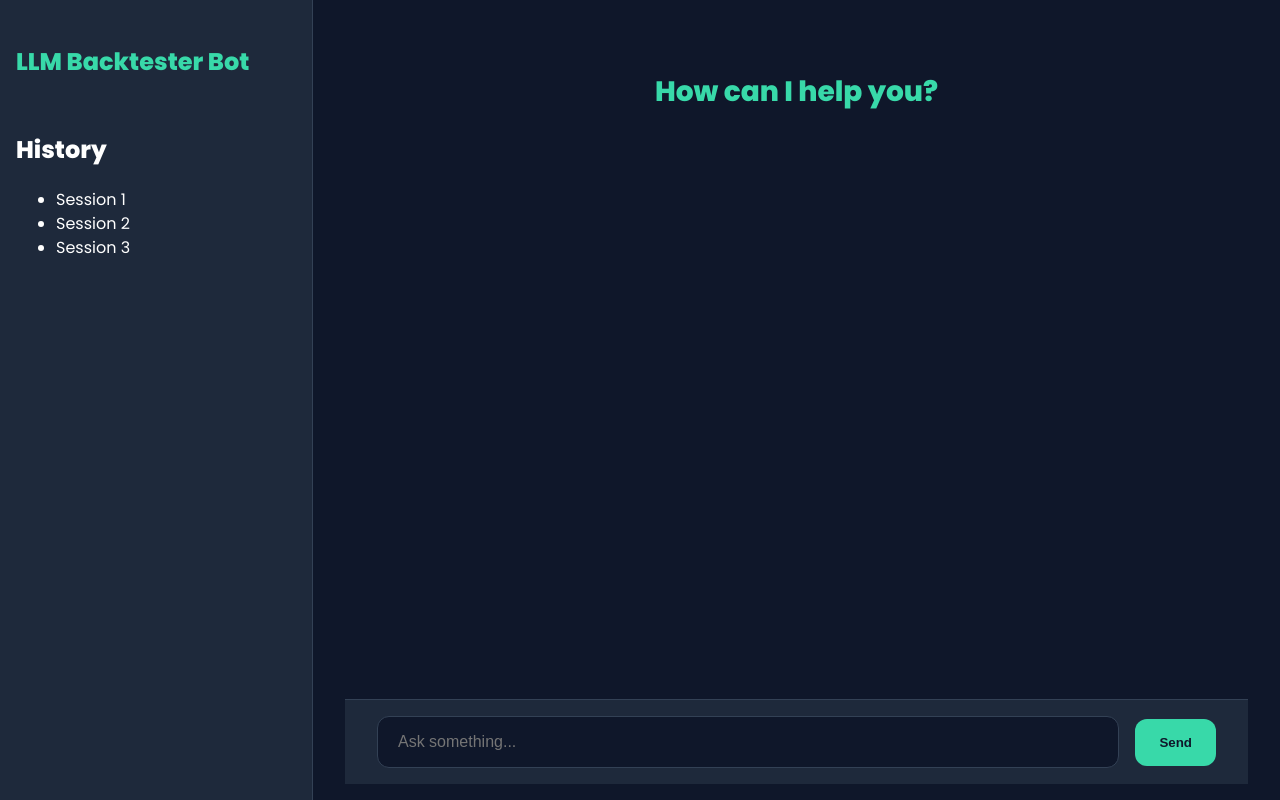
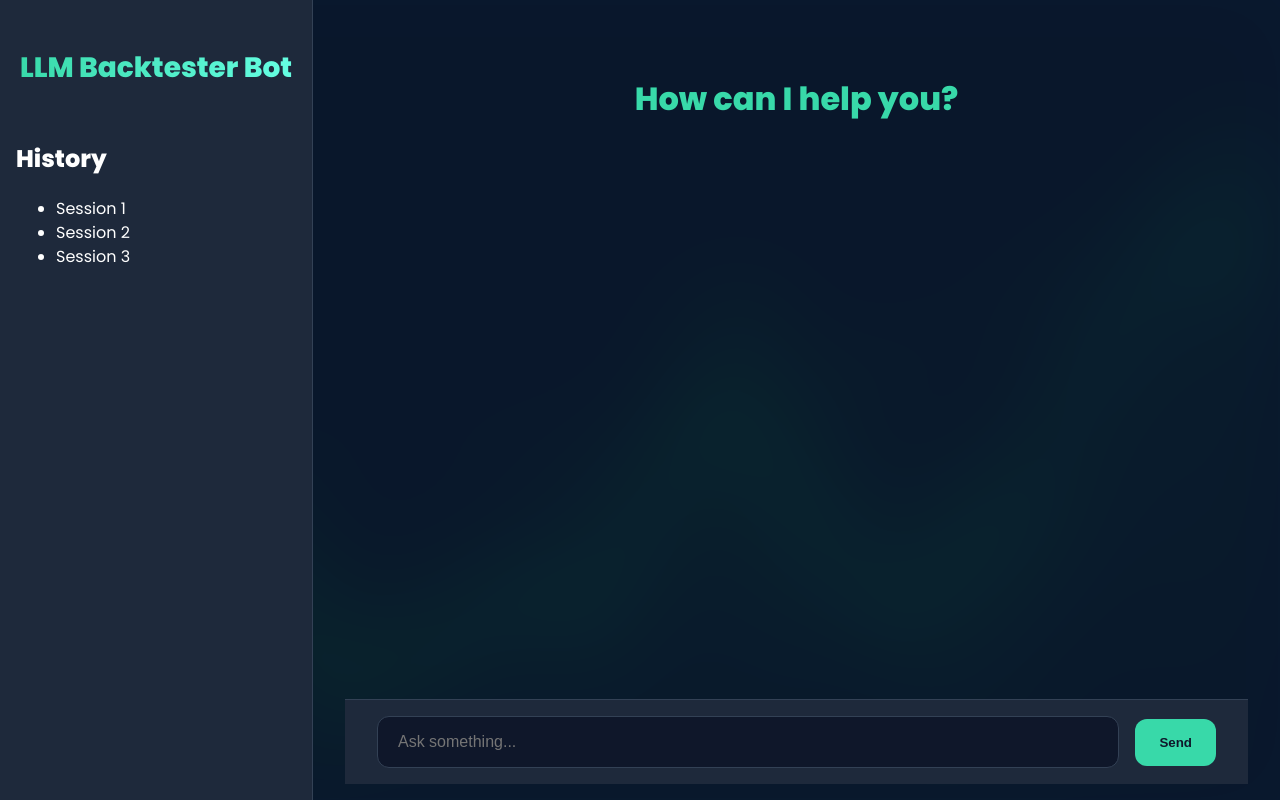
Before and after one commit to archakamk/FinTrack, a React (Vite) app: page / in a window 1280 px wide. Built offline with nearby package versions, Linux system fonts and the light colour scheme.

Commit message:
Refactor code structure for improved readability and maintainability

```diff
--- a/src/App.tsx
+++ b/src/App.tsx
@@ -20,6 +20,10 @@ function App() {
   }
 
   return (
+    <>
+      {/* 🌌 Animated background */}
+      <div className="background-overlay"></div>
+
       <div className="app-container">
         <aside className="sidebar">
           <h1 className="site-title">LLM Backtester Bot</h1>
@@ -41,6 +45,7 @@ function App() {
           <ChatInput onSend={handleSend} />
         </main>
       </div>
+    </>
   )
 }
 
--- a/src/styles/App.css
+++ b/src/styles/App.css
@@ -18,15 +18,18 @@ body {
   font-size: 16px;
   line-height: 1.5;
   font-family: 'Poppins', 'Segoe UI', sans-serif;
+  overflow: hidden;
 }
 
 /* App layout */
 .app-container {
   display: flex;
   height: 100vh;
-  background-color: var(--color-bg);
+  background-color: transparent; /* transparent to show background */
   color: var(--color-text);
   font-family: 'Poppins', sans-serif;
+  position: relative;
+  z-index: 1;
 }
 
 /* Sidebar for history and title */
@@ -37,13 +40,17 @@ body {
   border-right: 1px solid #334155;
   display: flex;
   flex-direction: column;
+  z-index: 2;
 }
 
 .site-title {
-  font-size: 1.5rem;
+  font-size: 1.75rem;
   font-weight: 800;
-  color: var(--color-accent);
+  background: linear-gradient(to right, #38d9a9, #66ffe3);
+  -webkit-background-clip: text;
+  -webkit-text-fill-color: transparent;
   margin-bottom: 2rem;
+  text-align: center;
 }
 
 /* Main panel (chat + input) */
@@ -53,8 +60,9 @@ body {
   flex-direction: column;
   padding: 1rem 2rem;
   overflow-y: auto;
-  background-color: #0f172a;
+  background-color: transparent;
   position: relative;
+  z-index: 2;
 }
 
 /* Prompt above chat */
@@ -64,7 +72,7 @@ body {
 }
 
 .prompt-text {
-  font-size: 1.75rem;
+  font-size: 2rem;
   font-weight: 700;
   color: var(--color-accent);
 }
@@ -88,7 +96,33 @@ a {
   color: var(--color-accent);
   text-decoration: none;
 }
-
 a:hover {
   text-decoration: underline;
 }
+
+/* 🌌 Animated Background Overlay */
+.background-overlay {
+  position: fixed;
+  top: 0;
+  left: 0;
+  width: 100vw;
+  height: 100vh;
+
+  background-image: url('/image.png'); /* from public folder */
+  background-size: cover;
+  background-repeat: no-repeat;
+  background-position: center;
+
+  opacity: 0.08; /* Increase for visibility */
+  filter: blur(40px) brightness(0.9);
+  animation: float-bg 60s ease-in-out infinite;
+
+  z-index: 0;
+  pointer-events: none;
+}
+
+@keyframes float-bg {
+  0%   { transform: translate(0%, 0%); }
+  50%  { transform: translate(1.5%, 2%); }
+  100% { transform: translate(0%, 0%); }
+}
```
Also changed, not shown: public/image.png (added). Lines whose indentation alone changed are shown as unchanged.
